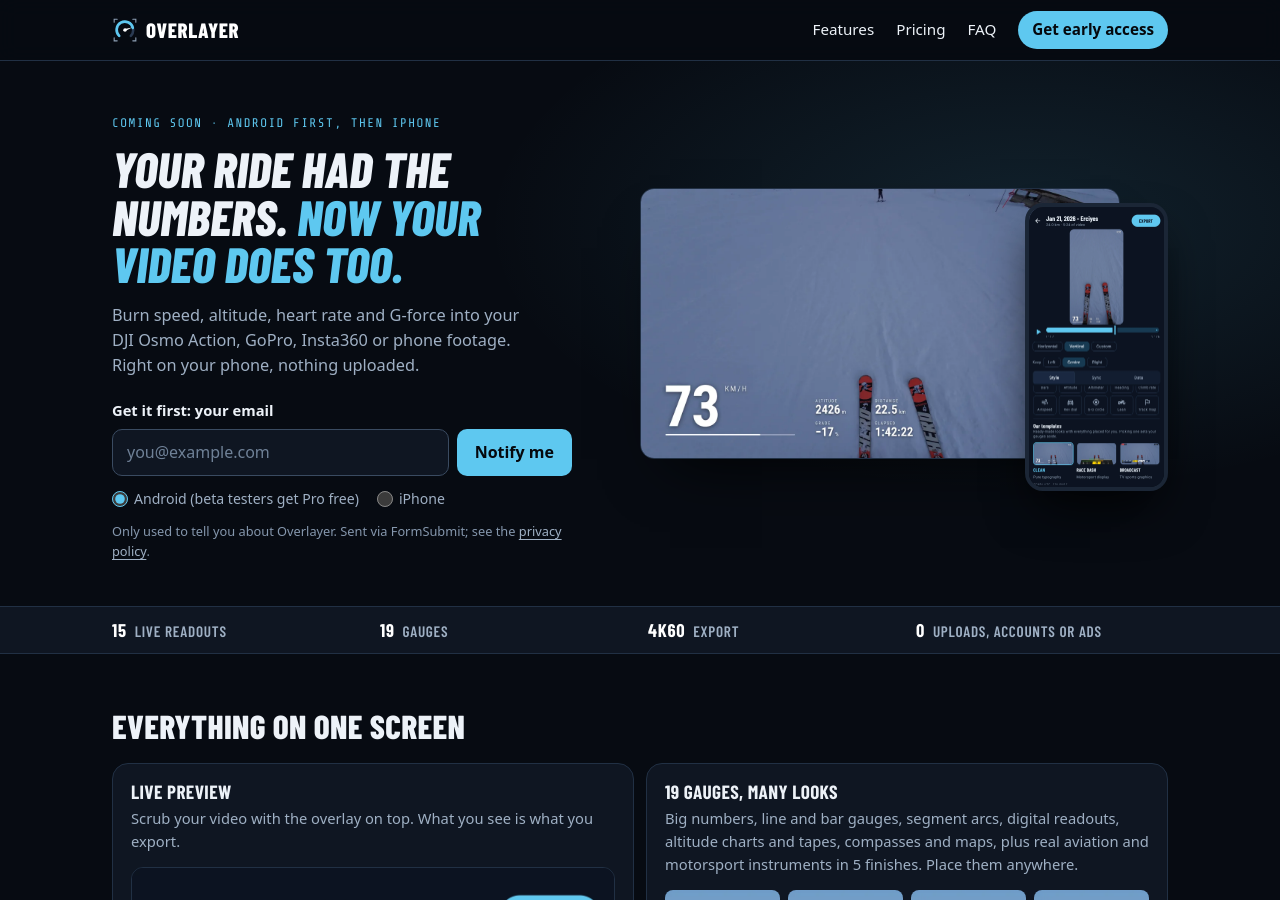
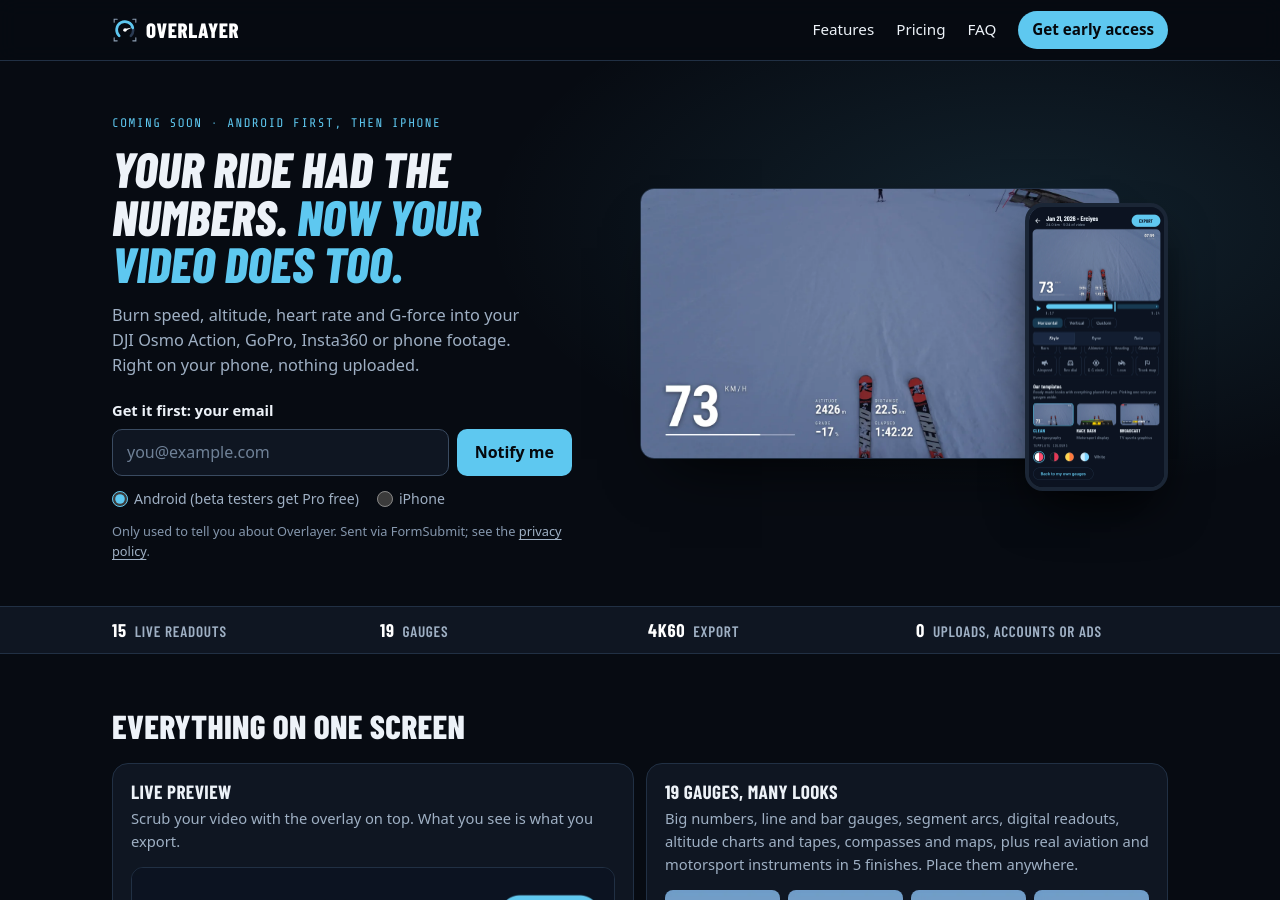
Before and after one commit to brkyk1903/overlayer-site, a Jekyll site: the page index.html, which Jekyll copies as it is, in a window 1280 px wide and 900 px high. Built offline with Jekyll 4.4.1, drawn with Linux system fonts in a browser that asks for light colours.

Commit message:
Publish site from overlayer@fbea2f3

```diff
--- a/index.html
+++ b/index.html
@@ -71,7 +71,7 @@
       </div>
       <div class="hero-visual">
         <img class="footage" src="img/hero-ski-1280.webp" srcset="img/hero-ski-1280.webp 1280w, img/hero-ski-2400.webp 2400w" sizes="(max-width: 860px) 100vw, 640px" width="1280" height="720" fetchpriority="high" alt="Ski run filmed on a DJI Osmo Action, exported from Overlayer with the Clean overlay: 82 km/h, altitude 2501 m, distance 22.2 km, −11% gradient, 1:42:09 elapsed">
-        <img class="phone" src="img/app-vertical.webp" width="1080" height="2244" alt="The Overlayer app showing the same run reframed to vertical for Reels and TikTok">
+        <img class="phone" src="img/app-editor.webp" width="1080" height="2244" alt="The Overlayer editor on a phone, previewing the same run with the Clean overlay">
       </div>
     </div>
   </section>
```
